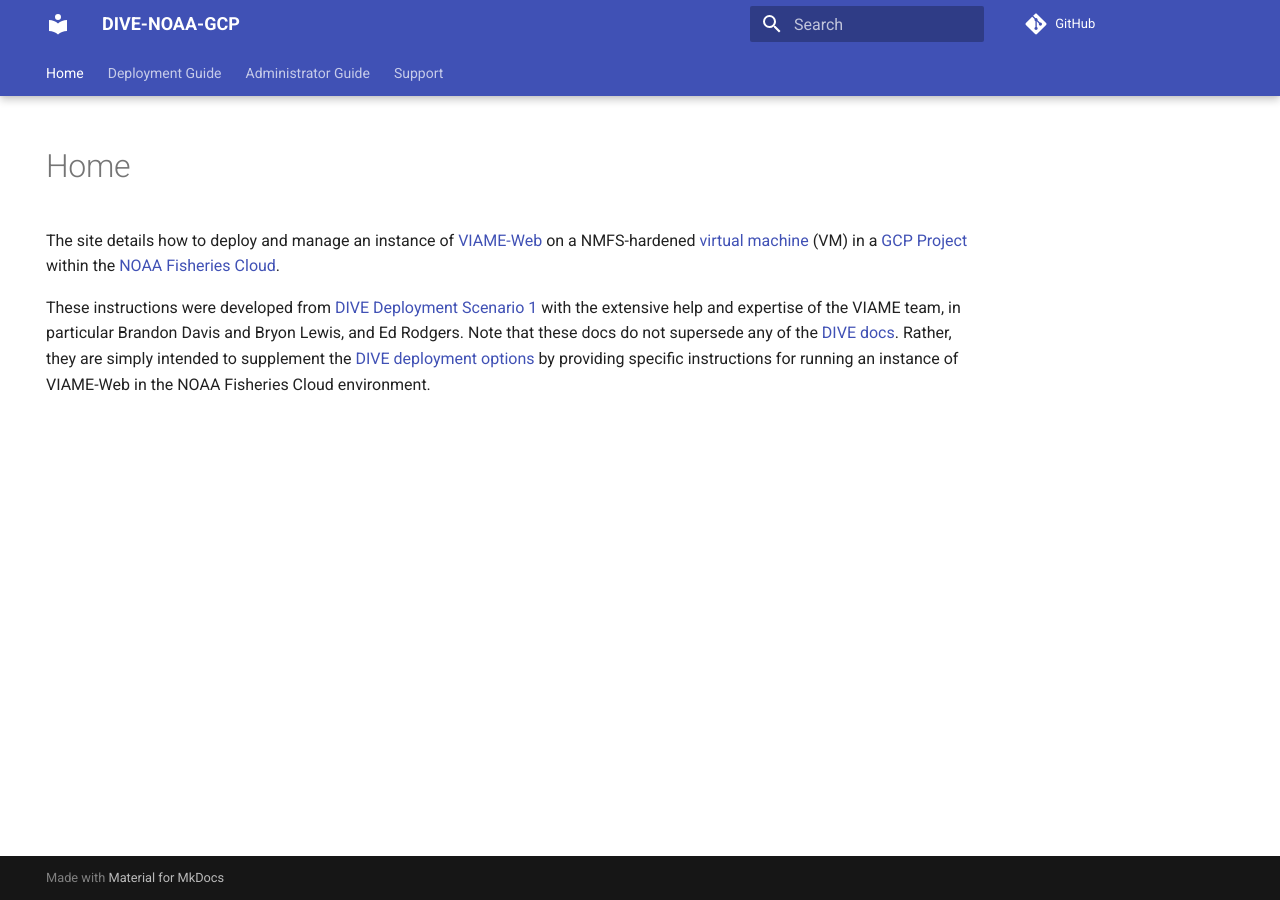
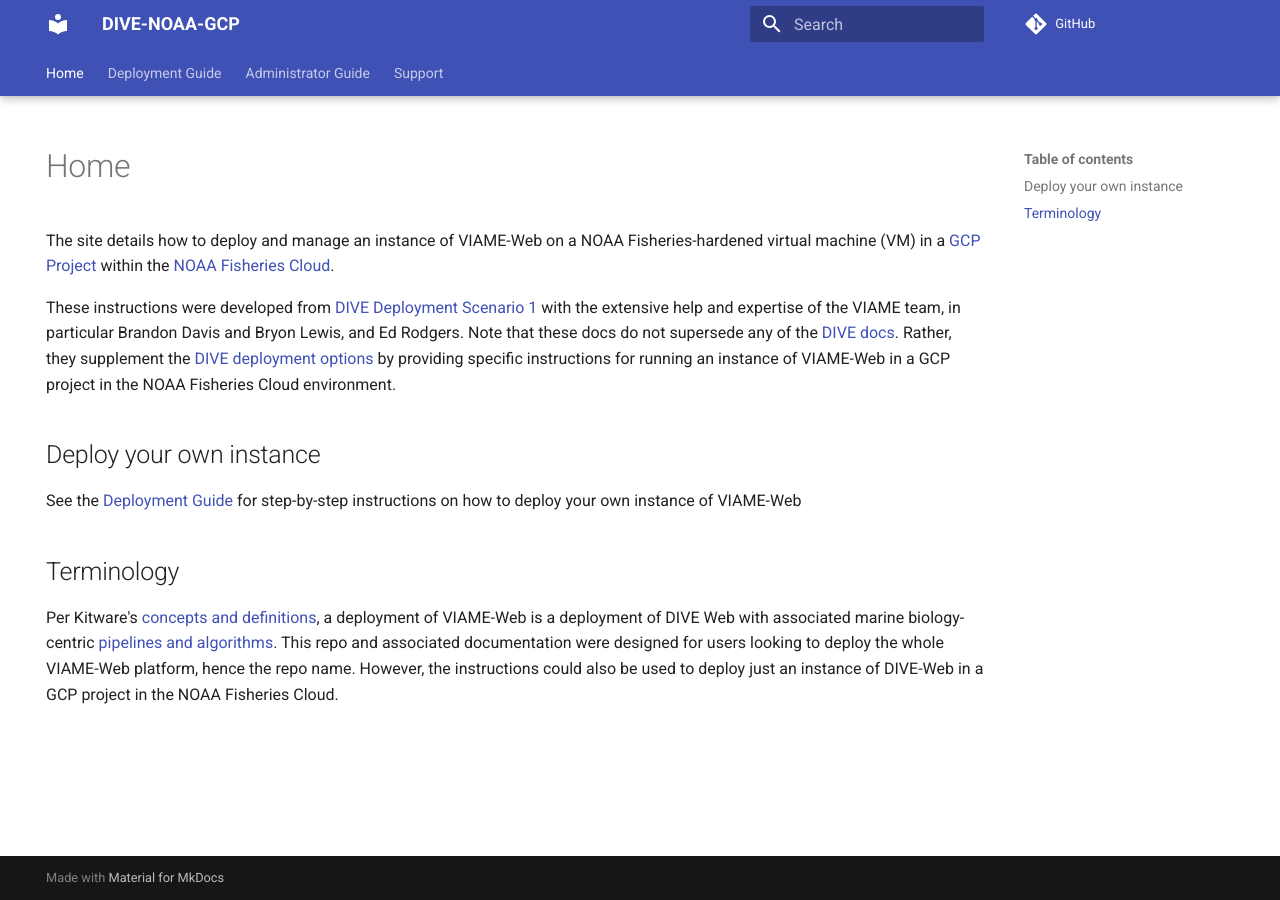
Before and after one commit to SWFSC/viame-web-noaa-gcp, an MkDocs documentation site: the page built from docs/index.md, in a window 1280 px wide. Built offline with MkDocs 1.6.1 and Material for MkDocs 9.7.7, drawn with Linux system fonts in a browser that asks for light colours; comment, search, counter and statistics services are not loaded.

Commit message:
doc update

```diff
--- a/docs/index.md
+++ b/docs/index.md
@@ -6,6 +6,14 @@
 
 # Home
 
-The site details how to deploy and manage an instance of [VIAME-Web](https://kitware.github.io/dive/#concepts-and-definitions) on a NMFS-hardened [virtual machine](https://cloud.google.com/compute) (VM) in a [GCP Project](https://sites.google.com/noaa.gov/fisheriescloudservices/home) within the [NOAA Fisheries Cloud](https://sites.google.com/noaa.gov/nmfs-hq-ocio-cloud-portal/home).
+The site details how to deploy and manage an instance of VIAME-Web on a NOAA Fisheries-hardened virtual machine (VM) in a [GCP Project](https://sites.google.com/noaa.gov/fisheriescloudservices/home) within the [NOAA Fisheries Cloud](https://sites.google.com/noaa.gov/nmfs-hq-ocio-cloud-portal/home).
 
-These instructions were developed from [DIVE Deployment Scenario 1](https://kitware.github.io/dive/Deployment-Provision/) with the extensive help and expertise of the VIAME team, in particular Brandon Davis and Bryon Lewis, and Ed Rodgers. Note that these docs do not supersede any of the [DIVE docs](https://kitware.github.io/dive). Rather, they are simply intended to supplement the [DIVE deployment options](https://kitware.github.io/dive/Deployment-Overview/) by providing specific instructions for running an instance of VIAME-Web in the NOAA Fisheries Cloud environment.
+These instructions were developed from [DIVE Deployment Scenario 1](https://kitware.github.io/dive/Deployment-Provision/) with the extensive help and expertise of the VIAME team, in particular Brandon Davis and Bryon Lewis, and Ed Rodgers. Note that these docs do not supersede any of the [DIVE docs](https://kitware.github.io/dive). Rather, they supplement the [DIVE deployment options](https://kitware.github.io/dive/Deployment-Overview/) by providing specific instructions for running an instance of VIAME-Web in a GCP project in the NOAA Fisheries Cloud environment.
+
+## Deploy your own instance
+
+See the [Deployment Guide](deployment-general.md) for step-by-step instructions on how to deploy your own instance of VIAME-Web
+
+## Terminology
+
+Per Kitware's [concepts and definitions](https://kitware.github.io/dive/#concepts-and-definitions), a deployment of VIAME-Web is a deployment of DIVE Web with associated marine biology-centric [pipelines and algorithms](admin-general.md#addon-management). This repo and associated documentation were designed for users looking to deploy the whole VIAME-Web platform, hence the repo name. However, the instructions could also be used to deploy just an instance of DIVE-Web in a GCP project in the NOAA Fisheries Cloud.
```
Also changed, not shown: docs/admin-general.md (+3 -3 lines), docs/deployment-default.md (+1 -1 lines), docs/deployment-general.md (+1 -1 lines), docs/deployment-split.md (+1 -1 lines).
